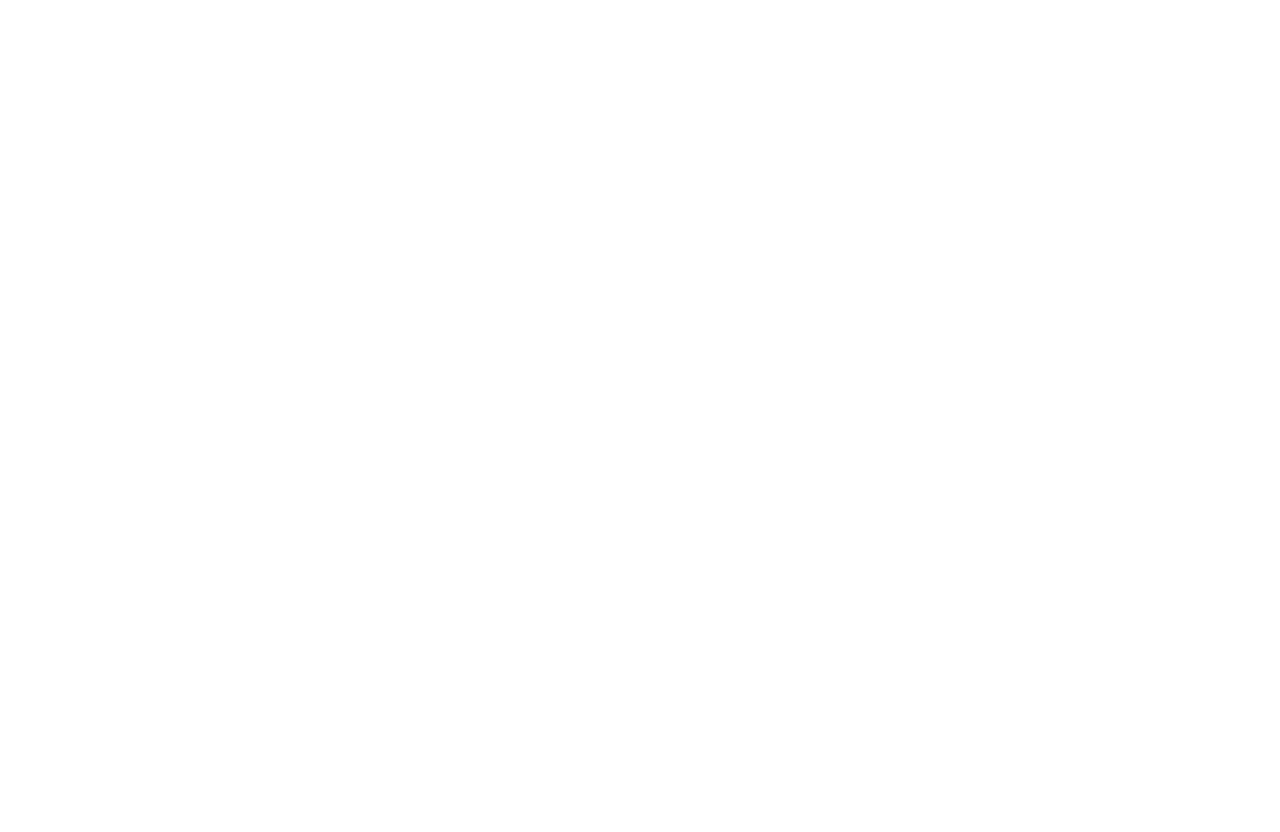
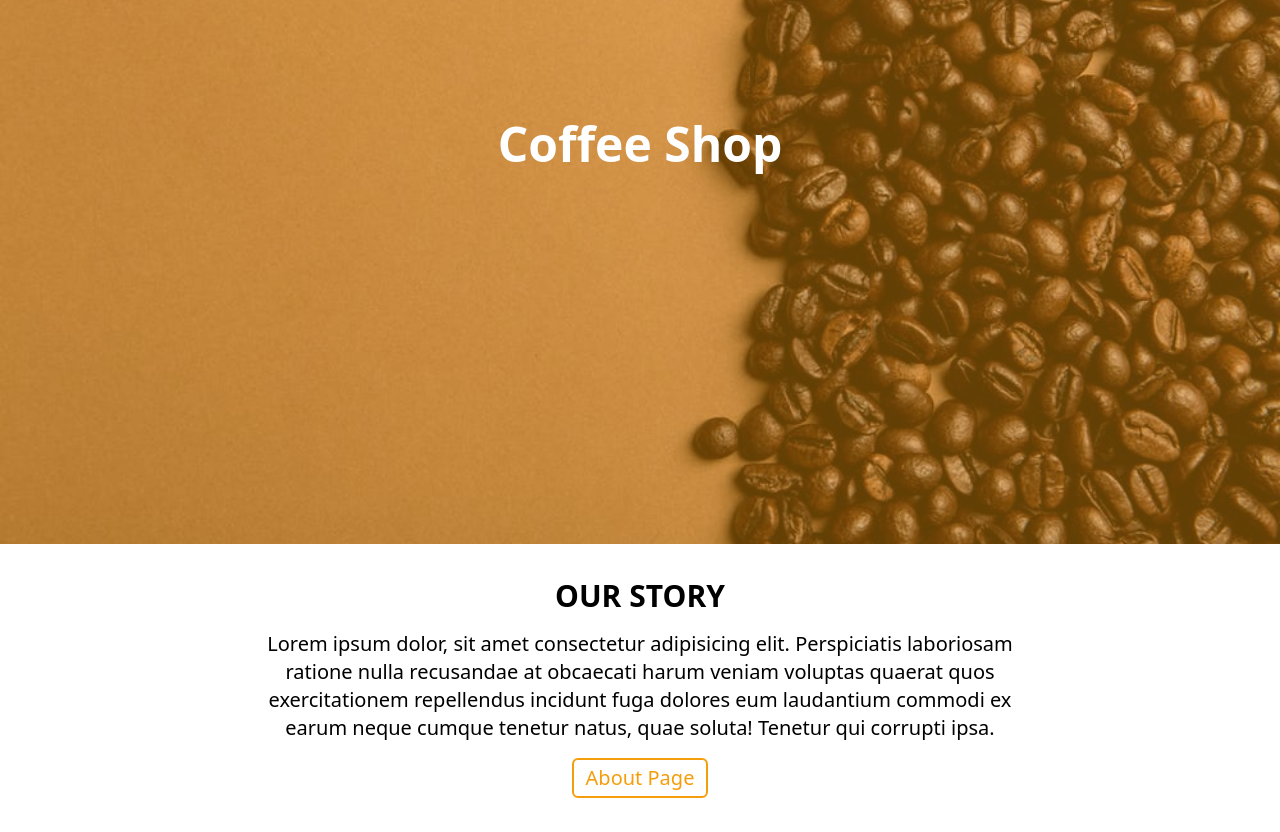
Before and after one commit to jerryyv/coffee-shop, a Next.js app: page / in a window 1280 px wide. Shown: the part 320-1152 px from the top of the page. Before the commit the page ends 800 px from the top, so only its background shows below. Built offline with nearby package versions, Linux system fonts and the light colour scheme.

Commit message:
hero & info sections

```diff
--- /dev/null
+++ b/components/Hero.tsx
@@ -0,0 +1,19 @@
+import background from '../public/default-background.jpeg'
+import Image from 'next/image'
+
+const Hero = () => {
+    return (
+        <div className="h-screen relative flex justify-center items-center">
+            <div className="absolute h-full w-full">
+            <Image src={background} alt='background-img' layout="fill"
+                 className='object-cover'
+            />
+            </div>
+            <div className="h-full w-full bg-yellow-500 bg-opacity-40 z-10 flex justify-center items-center">
+                <h1 className="text-white text-5xl font-bold">Coffee Shop</h1>
+            </div>
+        </div>
+    )
+}
+
+export default Hero
--- /dev/null
+++ b/components/Info.tsx
@@ -0,0 +1,19 @@
+import Link from 'next/link'
+
+const Info = () => {
+    return (
+        <div className='h-72'>
+            <div className='flex flex-col items-center justify-center text-center h-full w-full'>
+            <h1 className='uppercase text-3xl font-semibold'>our story</h1>
+            <p className=' text-xl my-4 max-w-screen-md mx-6'>
+                Lorem ipsum dolor, sit amet consectetur adipisicing elit. Perspiciatis laboriosam ratione nulla recusandae at obcaecati harum veniam voluptas quaerat quos exercitationem repellendus incidunt fuga dolores eum laudantium commodi ex earum neque cumque tenetur natus, quae soluta! Tenetur qui corrupti ipsa.
+            </p>
+            <Link href='/about'>
+                <a className='text-xl border-2 rounded-md text-yellow-500 border-yellow-500 py-1 px-3 hover:text-black hover:bg-yellow-500 transition duration-200 ease-in-out'>About Page</a>
+            </Link>
+            </div>
+        </div>
+    )
+}
+
+export default Info
--- a/components/MobileMenu.tsx
+++ b/components/MobileMenu.tsx
@@ -7,7 +7,7 @@
 
 const Sidebar = ({isOpen, setIsOpen}: MobileMenuProps) => {
     return (
-        <div className={isOpen ? "opacity-100 top-0 fixed z-10 w-full h-full bg-gray-500 flex flex-col justify-center items-center transition-all duration-300 ease-in-out"
+        <div className={isOpen ? "opacity-100 top-0 fixed z-20 w-full h-full bg-gray-500 flex flex-col justify-center items-center transition-all duration-300 ease-in-out"
                         : "opacity-0 -top-full fixed z-10 w-full h-full bg-gray-500 flex flex-col justify-center items-center transition-all duration-300 ease-in-out"}
         >
             <button onClick={() => setIsOpen(false)} className="h-8 w-10 top-5 right-6 absolute hover:text-white">
--- a/pages/index.tsx
+++ b/pages/index.tsx
@@ -1,8 +1,14 @@
 import Nav from '../components/Nav'
+import Hero from '../components/Hero'
+import Info from '../components/Info'
 
 const Home = () => {
   return (
+    <>
       <Nav />
+      <Hero />
+      <Info />
+    </>
   )
 }
 
```
Also changed, not shown: components/Nav.tsx (+5 -5 lines).
